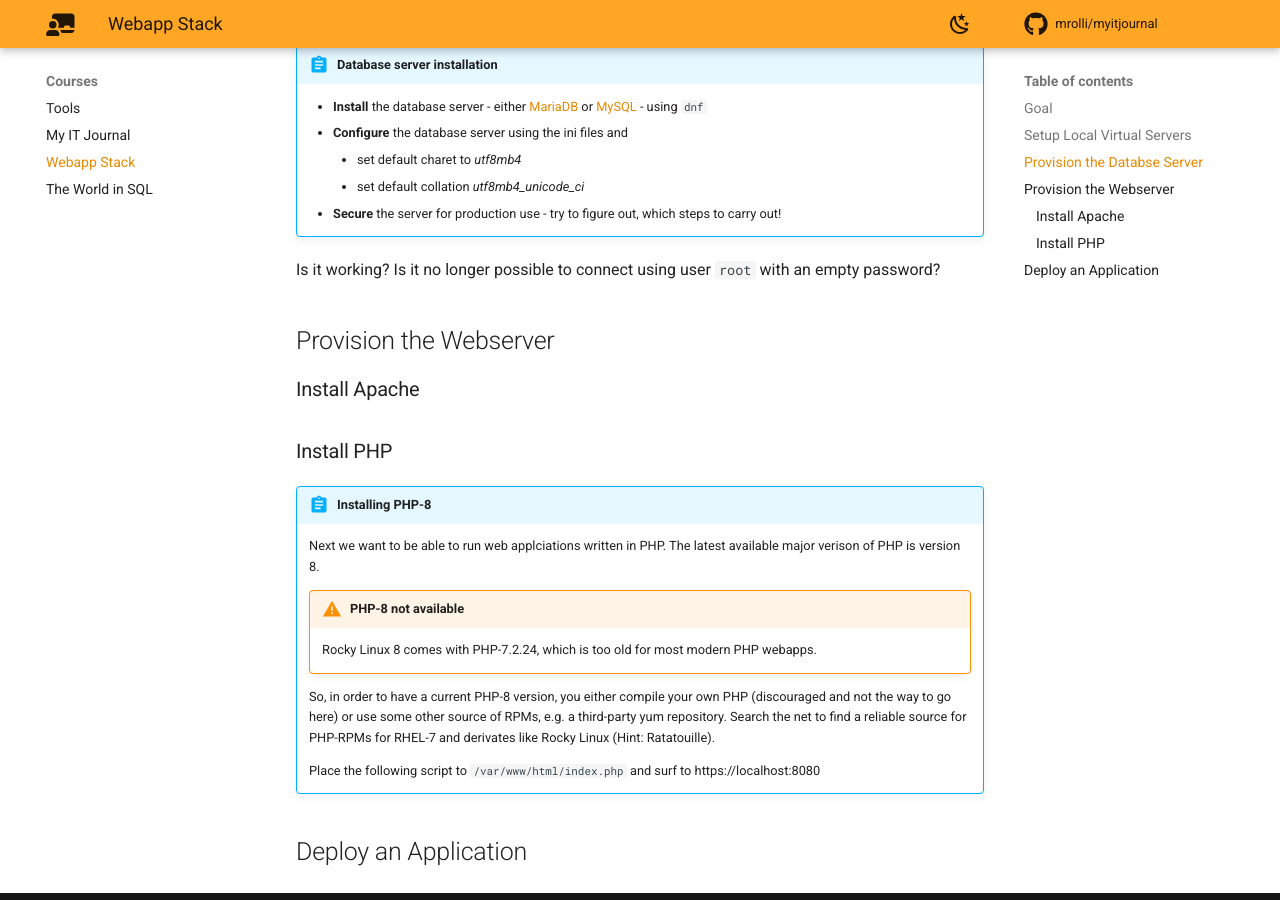
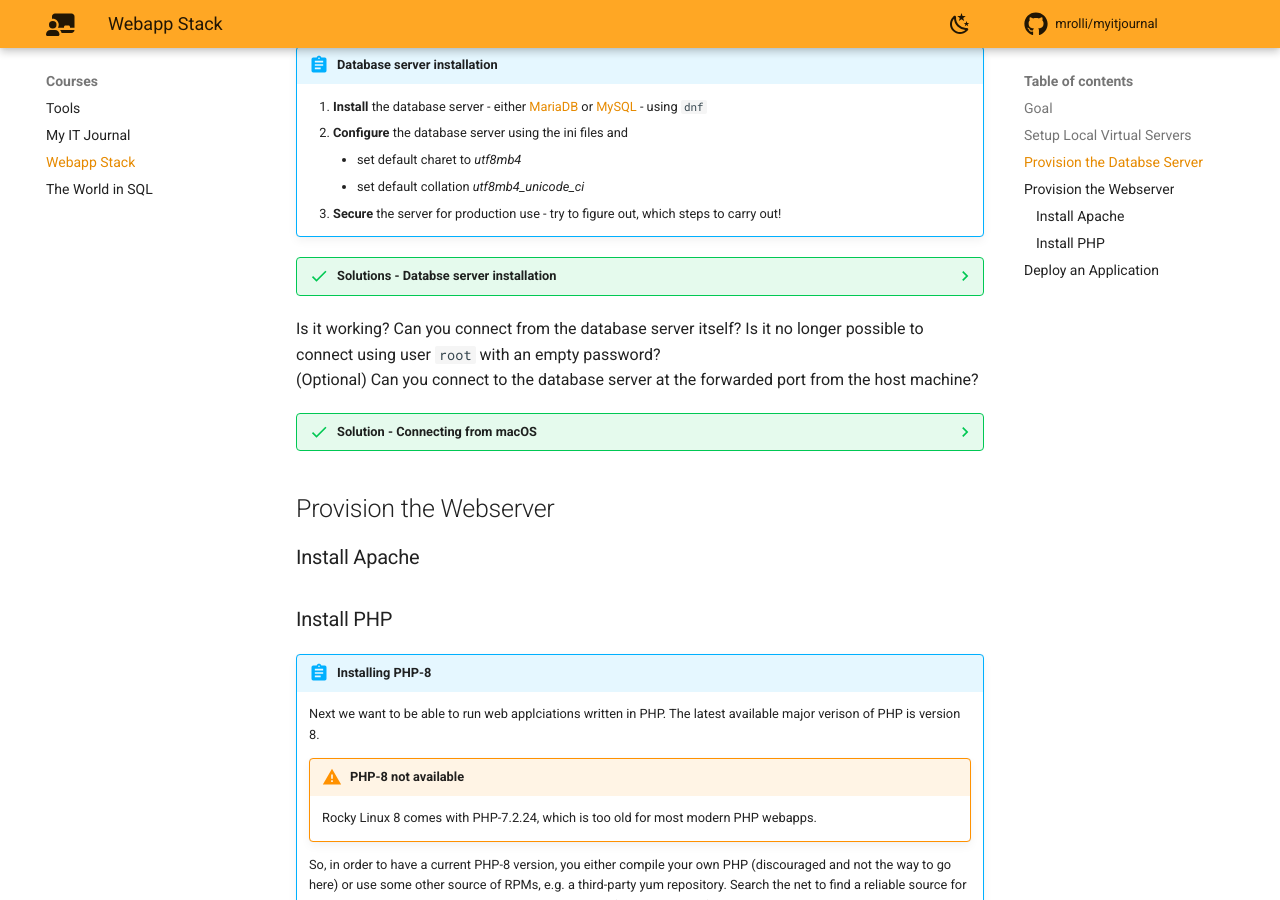
Before and after one commit to mrolli/myitjournal, an MkDocs documentation site: the page built from docs/courses/webappstack.md, in a window 1280 px wide and 900 px high, scrolled down 1345 px. Built offline with MkDocs 1.6.1 and Material for MkDocs 9.7.7, drawn with Linux system fonts in a browser that asks for light colours; emoji names are drawn with the system emoji font; comment, search, counter and statistics services are not loaded.

Commit message:
Add details about dbserver provisioning

````diff
--- a/docs/courses/webappstack.md
+++ b/docs/courses/webappstack.md
@@ -44,16 +44,42 @@ of the guestOS to you laptop, good local ports on the host OS could be 8080 and
 ## Provision the Databse Server
 
 !!! abstract "Database server installation"
-    * **Install** the database server - either [MariaDB] or [MySQL] - using `dnf`
-    * **Configure** the database server using the ini files and
+    1. **Install** the database server - either [MariaDB] or [MySQL] - using `dnf`
+    1. **Configure** the database server using the ini files and
         * set default charet to *utf8mb4*
         * set default collation *utf8mb4_unicode_ci*
-    * **Secure** the server for production use - try to figure out, which steps to carry out!
+    1. **Secure** the server for production use - try to figure out, which steps to carry out!
 
-Is it working? Is it no longer possible to connect using user `root` with an empty password?
+??? success "Solutions - Databse server installation"
+    Please find my approach to the above tasks in the script [provision_dbserver].
+    Regarding the charset question set every aspect to charset `utf8mb4` and collation `utf8mb4_unicode_ci`, see
+    [my.cnf.d/charset.cnf]. For details of the configuration and the reasoning see [the guide on Charsets](../guides/misc.md).
+
+Is it working? Can you connect from the database server itself? Is it no longer possible to connect using user `root` with an empty password?
+(Optional) Can you connect to the database server at the forwarded port from the host machine?
+
+??? success "Solution - Connecting from macOS"
+    First you need to install the mysql client binary. If you only want to connect to a remote DB server without having the
+    need for a local DB server on the host itself, you can safely just install the client package `mysql-client` - else install
+    `mariadb` that consists of the server and the client binaries.
+    ```bash
+    brew install mysql-client
+    # As it is keg only, either force linkng:
+    brew link mysql-client -f
+    # or add the bin path to your $PATH variable, i.e.:
+    echo 'export PATH="/usr/local/opt/mysql-client/bin:$PATH"' >> ~/.bash_profile
+    ```
+    Connecting still won't work. MariaDB/MySQL on macOS/Linux chooses to connect to a socket when connecting to `localhost` or when
+    no server is specified. To connect using the TCP/IP protocol, you have to use an IP address. Don't forget to use the
+    port that you actually used for port forwarding, in my case:
+    ```bash
+    mysql -h 127.0.0.1 --port 8306 -u demouser -p
+    ```
 
 [MariaDB]: https://mariadb.org/
 [MySQL]: https://dev.mysql.com/
+[provision_dbserver]: https://github.com/mrolli/webappstack/blob/main/provision_dbserver
+[my.cnf.d/charset.cnf]: https://github.com/mrolli/webappstack/blob/main/my.cnf.d/charset.cnf
 
 ## Provision the Webserver
 
````
